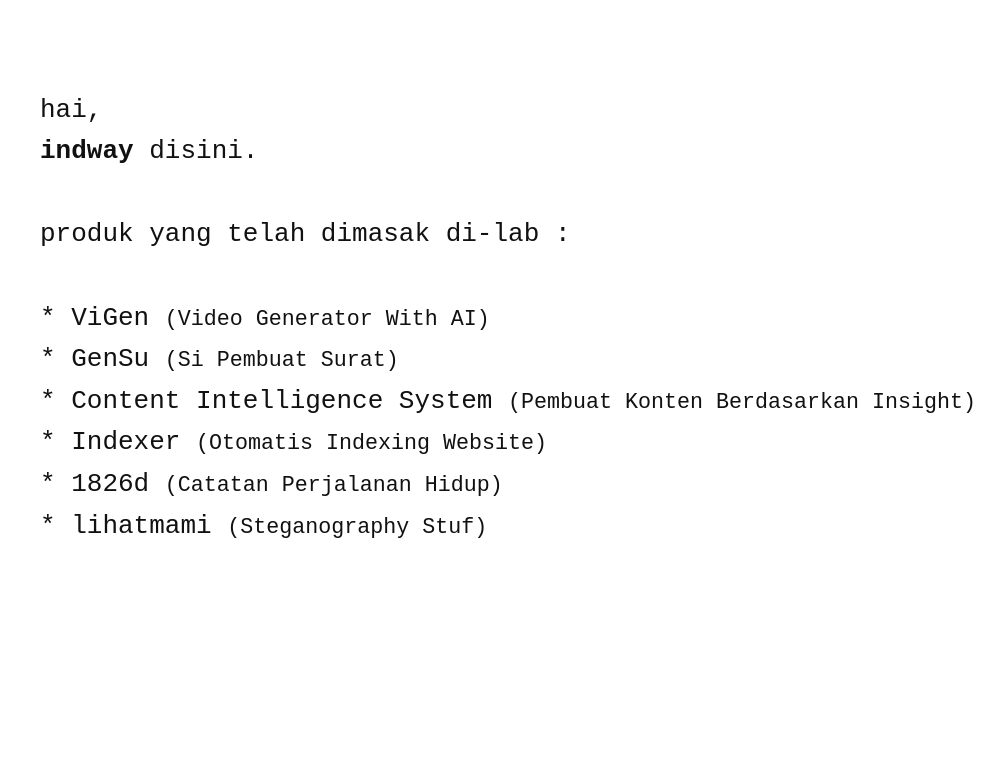
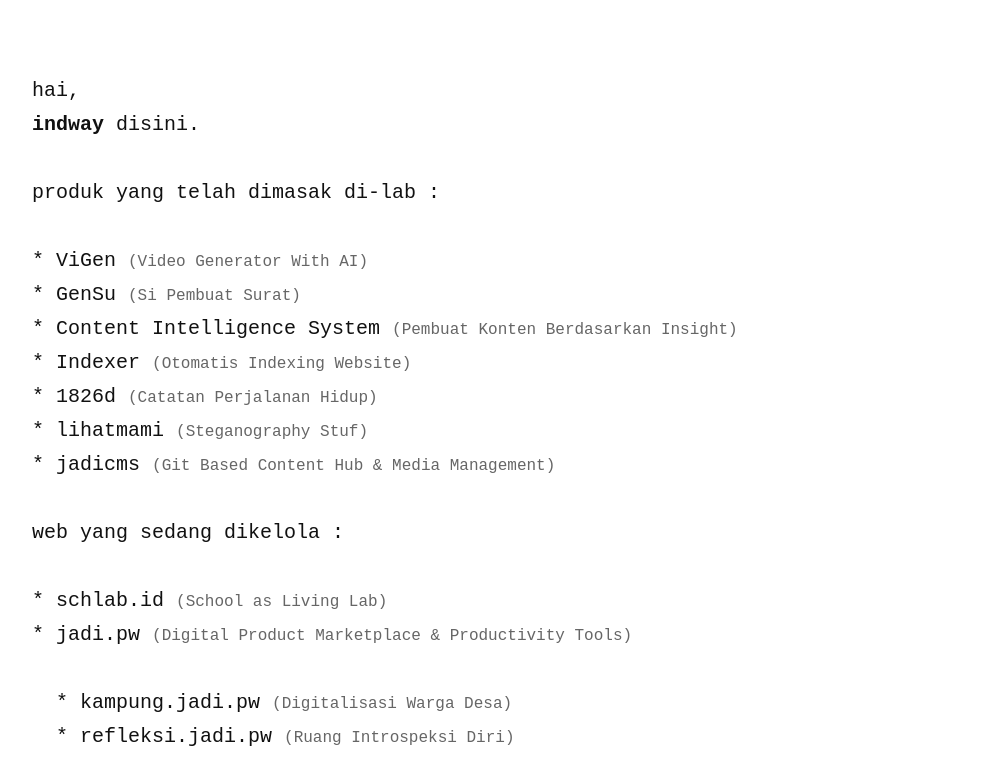
Before and after one commit to indway/indway.github.io, a plain HTML site: page index.html in a window 1280 px wide. Shown: the whole page, without its empty margins (8-1012 px from the left). Drawn offline with Linux system fonts and the light colour scheme.

Commit message:
update tipis-tipis

```diff
--- a/index.html
+++ b/index.html
@@ -1,21 +1,59 @@
 <!DOCTYPE html>
 
 <html lang="id">
+
 <head>
 <meta charset="UTF-8">
-<title>indway</title>
+<meta name="viewport" content="width=device-width, initial-scale=1.0">
+
+<title>indway — tools from the lab</title>
+
+<meta name="description" content="indway adalah personal lab untuk membangun tools dan produk digital dari kebutuhan nyata. sederhana, jujur, dan bisa langsung dipakai.">
+<meta name="author" content="indway">
+
+<!-- Open Graph -->
+<meta property="og:title" content="indway — tools from the lab">
+<meta property="og:description" content="tools & produk digital dari eksperimen nyata. build useful things.">
+<meta property="og:type" content="website">
+<meta property="og:url" content="https://indway.github.io">
+<meta property="og:image" content="https://indway.github.io/assets/preview.svg">
+
+<!-- Twitter -->
+<meta name="twitter:card" content="summary_large_image">
+<meta name="twitter:title" content="indway — tools from the lab">
+<meta name="twitter:description" content="tools & produk digital dari eksperimen nyata. build useful things.">
+<meta name="twitter:image" content="https://indway.github.io/assets/preview.svg">
+
+<!-- Favicon -->
+<link rel="icon" href="assets/favicon.svg">
+
+<!-- Theme -->
+<meta name="theme-color" content="#ffffff">
+
 <style>
     body {
-        font-family: monospace;
+        margin: 0;
+        padding: 40px;
         background: #ffffff;
         color: #111;
-        padding: 40px;
-        white-space: pre-line;
-        line-height: 1.6;
-        font-size: xx-large;
+        font-family: monospace;
+        font-size: 20px;
+        line-height: 1.7;
+        white-space: pre;
+    }
+
+    small {
+        color: #666;
+        font-size: 0.8em;
+    }
+
+    strong {
+        font-weight: 700;
     }
 </style>
+
 </head>
+
 <body>
 hai,
 <strong>indway</strong> disini.
@@ -28,6 +66,15 @@ produk yang telah dimasak di-lab :
 * Indexer <small>(Otomatis Indexing Website)</small>
 * 1826d <small>(Catatan Perjalanan Hidup)</small>
 * lihatmami <small>(Steganography Stuf)</small>
+* jadicms <small>(Git Based Content Hub & Media Management)</small>
+
+web yang sedang dikelola :
+
+* schlab.id <small>(School as Living Lab)</small>
+* jadi.pw <small>(Digital Product Marketplace & Productivity Tools)</small>
+
+  * kampung.jadi.pw <small>(Digitalisasi Warga Desa)</small>
+  * refleksi.jadi.pw <small>(Ruang Introspeksi Diri)</small>
 
 </body>
 </html>
```
Also changed, not shown: assets/favicon.svg (added), assets/preview.svg (added).
